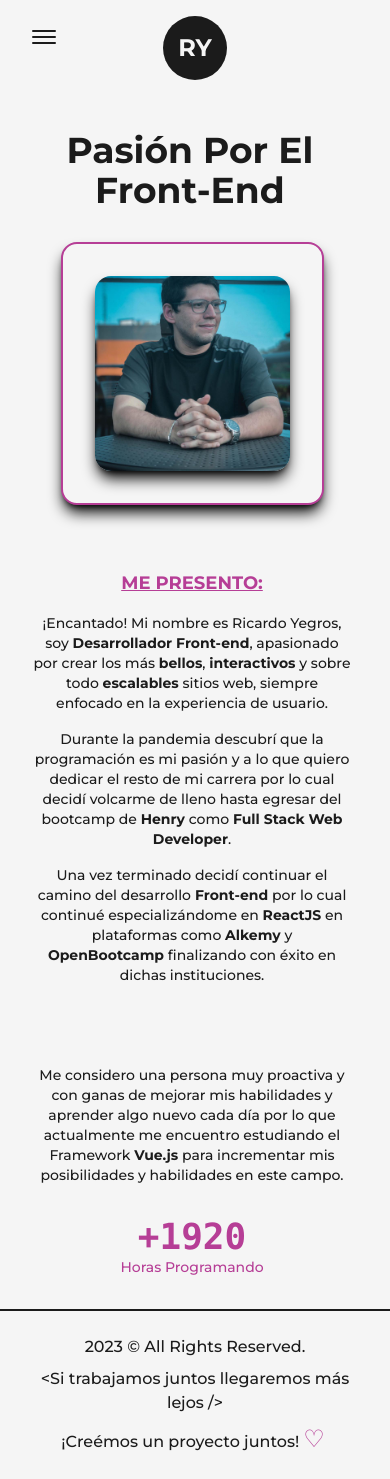
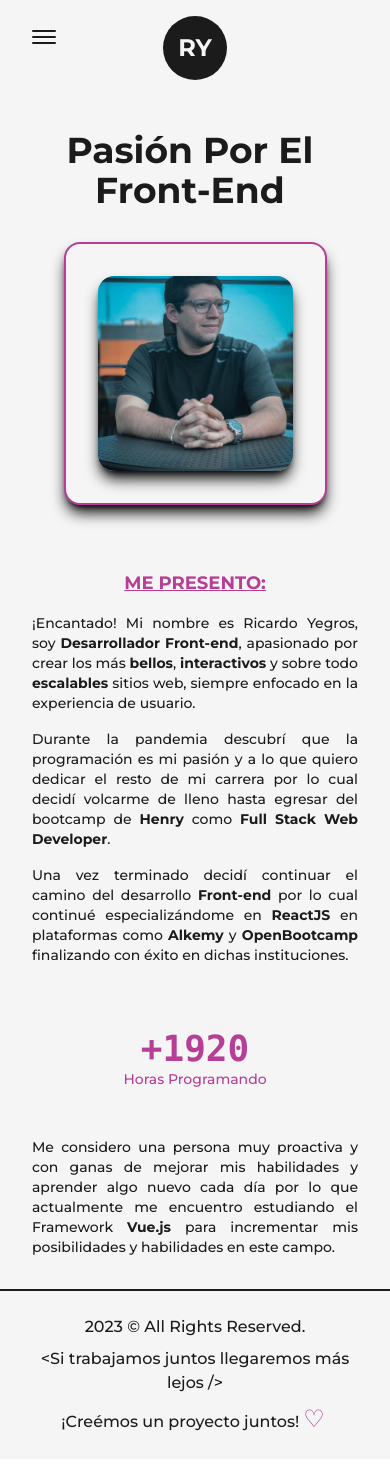
Before and after one commit to ricardoyegros/Portfolio-2023, a React (Vite) app: page /about-me in a window 390 px wide. Built offline with nearby package versions, Linux system fonts and the light colour scheme.

Commit message:
responsive mode in navbar and about page fixed

```diff
--- a/src/components/NavBar.jsx
+++ b/src/components/NavBar.jsx
@@ -21,14 +21,14 @@ export default function NavBar() {
   return (
     <header className="w-full px-32 py-8 font-montserrat font-medium flex items-center justify-between relative z-10 lg:px-16 md:px-12 sm:px-8">
       {/* Hamburguer menu */}
-      <button className="flex-col justify-center items-center hidden lg:flex" onClick={handleClick}>
+      <button className="flex-col justify-center items-center hidden xl:flex" onClick={handleClick}>
         <span className={` ${!darkMode ? "bg-dark" : "bg-light"} block h-0.5 w-6 rounded-sm transition-all ease-in duration-300 ${isOpen ? "rotate-45 translate-y-1" : "-translate-y-0.5"}`}></span>
         <span className={` ${!darkMode ? "bg-dark" : "bg-light"} block h-0.5 w-6 rounded-sm my-0.5 transition-all ease-in duration-300 ${isOpen ? "opacity-0" : "opacity-100"}`}></span>
         <span className={` ${!darkMode ? "bg-dark" : "bg-light"} block h-0.5 w-6 rounded-sm transition-all ease-in duration-300 ${isOpen ? "-rotate-45 -translate-y-1" : "translate-y-0.5"}`}></span>
       </button>
       {/* Hamburguer menu */}
       {/* Desktop menu */}
-      <div className="w-full flex justify-between items-center lg:hidden">
+      <div className="w-full flex justify-between items-center xl:hidden">
       <nav>
         <CustomLink to={routes.ABOUT_ME} title={"Sobre Mí"} className="mr-4" />
         <CustomLink to={routes.SKILLS} title={"Habilidades"} className="mx-4"/>
--- a/src/pages/AboutPage/AboutPage.jsx
+++ b/src/pages/AboutPage/AboutPage.jsx
@@ -8,31 +8,31 @@ export default function AboutPage() {
   return (
     <Layout className="pt-12 sm:pt-14">
       <AnimatedText text="Pasión por el Front-end" className="lg:!text-7xl sm:!6xl xs:!text-4xl " />
-      <div className="grid w-full grid-cols-8 gap-16 mt-12 sm:mt-8 place-items-center">
-        <div className="col-span-3 flex flex-col items-start justify-start xl:col-span-4 md:order-2 md:col-span-8 xs:col-span-6">
+      <div className="grid w-full grid-cols-8 gap-16 mt-12 sm:mt-8 place-items-center sm:flex sm: flex-col">
+        <div className="col-span-3 flex flex-col items-start justify-start xl:col-span-4 md:order-2 md:col-span-8 ">
           <h2 className={`mb-4 underline text-lg font-bold font-montserrat uppercase sm:w-full sm:text-center ${!darkMode ? "text-primary" : "text-primaryDark"}`}>
             Me presento:
           </h2>
-          <p className={`font-medium font-montserrat ${!darkMode ? "text-dark" : "text-light"} sm:text-center sm:text-sm`}>
+          <p className={`font-medium font-montserrat ${!darkMode ? "text-dark" : "text-light"} sm:text-justify sm:text-sm`}>
             ¡Encantado! Mi nombre es Ricardo Yegros, soy <strong>Desarrollador
             Front-end</strong>, apasionado por crear los más <strong>bellos</strong>, <strong>interactivos</strong> y sobre
             todo <strong>escalables</strong> sitios web, siempre enfocado en la experiencia de
             usuario.
           </p>
-          <p className={`font-medium font-montserrat mt-4 ${!darkMode ? "text-dark" : "text-light"} sm:text-center sm:text-sm`}>
+          <p className={`font-medium font-montserrat mt-4 ${!darkMode ? "text-dark" : "text-light"} sm:text-justify sm:text-sm`}>
             Durante la pandemia descubrí que la programación es mi pasión y a
             lo que quiero dedicar el resto de mi carrera por lo cual decidí
             volcarme de lleno hasta egresar del bootcamp de <strong>Henry</strong> como <strong>Full
             Stack Web Developer</strong>.
           </p>
-          <p className={`font-medium font-montserrat mt-4 ${!darkMode ? "text-dark" : "text-light"} sm:text-center sm:text-sm`}>
+          <p className={`font-medium font-montserrat mt-4 ${!darkMode ? "text-dark" : "text-light"} sm:text-justify sm:text-sm`}>
             Una vez terminado decidí continuar el camino del desarrollo
             <strong> Front-end</strong> por lo cual continué especializándome en <strong>ReactJS</strong> en
             plataformas como <strong>Alkemy</strong> y <strong>OpenBootcamp</strong> finalizando con éxito en
             dichas instituciones.
           </p>
         </div>
-        <div className={`col-span-3 relative h-max rounded-2xl border-2 shadow-lg shadow-black border-solid ${!darkMode ? "border-primary bg-light" : "border-primaryDark bg-dark"} p-8 xl:col-span-4 md:order-1 md:col-span-8 sm:col-span-6 `}>
+        <div className={`col-span-3 relative h-max rounded-2xl border-2 shadow-lg shadow-black border-solid ${!darkMode ? "border-primary bg-light" : "border-primaryDark bg-dark"} p-8 xl:col-span-4 md:order-1 md:col-span-8 `}>
           <div className="absolute top-0 -right-3 -z-10 w-[102%] h-[103%] rounded-[2rem] bg-dark"/>
           <img
             src={RicardoYegrosPic}
@@ -40,17 +40,17 @@ export default function AboutPage() {
             className="w-full h-auto rounded-2xl shadow-lg shadow-black md:max-w-[50vw] lg:max-w-[100vw]"
           />
         </div>
-        <div className="col-span-2 flex flex-col gap-8 items-start justify-center xl:col-span-8 flex-wrap md:order-3 sm:col-span-6 ">
-        <p className={`font-medium font-montserrat mt-4 sm:pt-0 ${!darkMode ? "text-dark" : "text-light"} sm:text-center sm:text-sm`}>
+        <div className="col-span-2 flex flex-col gap-8 items-start justify-center xl:col-span-8 flex-wrap md:order-3 ">
+        <p className={`font-medium font-montserrat mt-4 sm:pt-0 md:order-2 ${!darkMode ? "text-dark" : "text-light"} sm:text-justify sm:text-sm`}>
             Me considero una persona muy proactiva y con ganas de mejorar mis
             habilidades y aprender algo nuevo cada día por lo que actualmente me
             encuentro estudiando el Framework <strong>Vue.js</strong> para incrementar mis
             posibilidades y habilidades en este campo.
           </p>
-            <div className="flex flex-col items-center justify-center xl:w-full ">
-                <span className={`inline-block text-7xl font-bold font-mono md:text-6xl sm:text-5xl xs:text-4xl ${!darkMode ? "text-primary" : "text-primaryDark"}`}>+<AnimatedNumbers value={1920}/></span>
+          <div className="flex flex-col items-center justify-center xl:w-full md:order-1">
+                <span className={`inline-block text-7xl font-bold font-mono md:text-6xl sm:text-5xl xs:text-4xl ${!darkMode ? "text-primary" : "text-primaryDark"} `}>+<AnimatedNumbers value={1920}/></span>
                 <h2 className={`text-xl font-medium font-montserrat capitalize xl:text-center md:text-lg sm:text-base xs:text-sm ${!darkMode ? "text-primary" : "text-primaryDark"}`}>horas programando</h2>
-            </div>
+          </div>
         </div>
       </div>
     </Layout>
```
